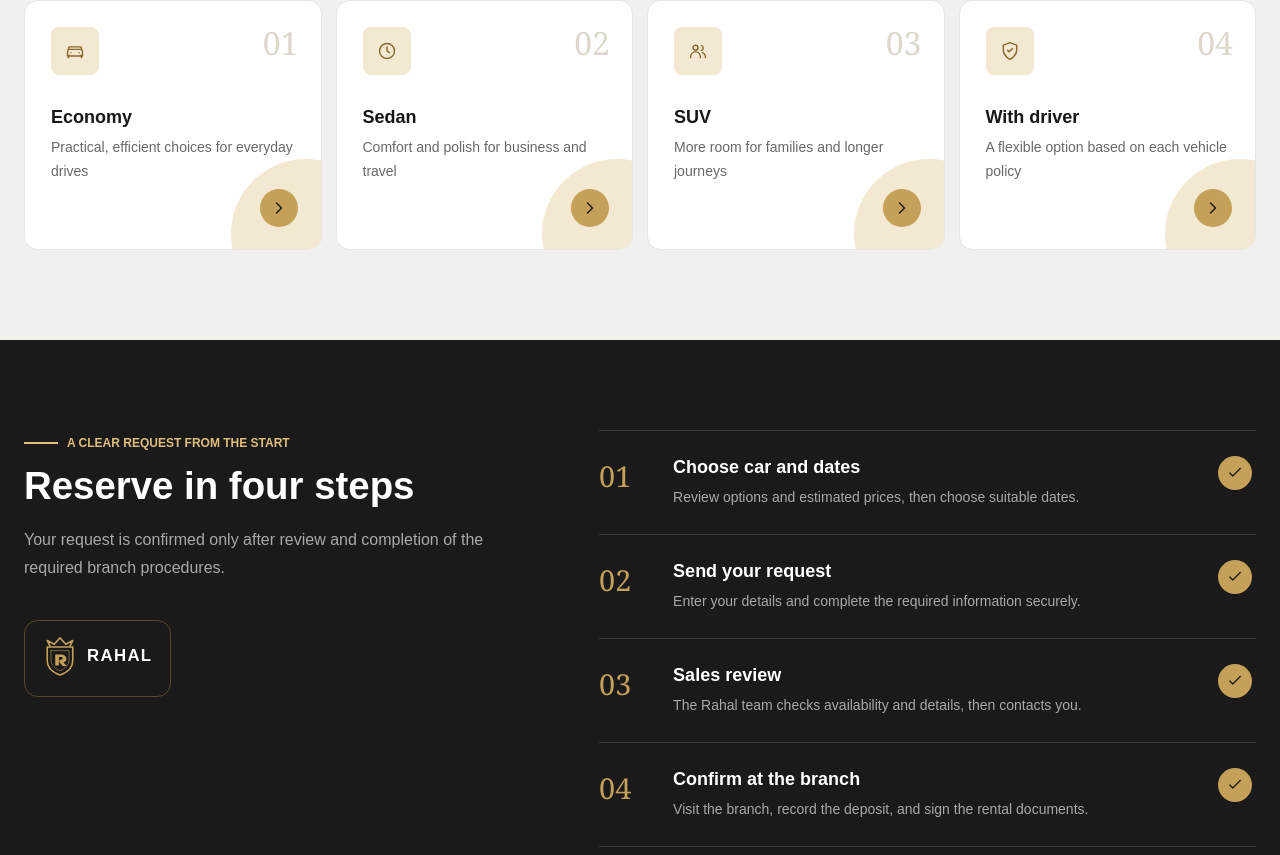
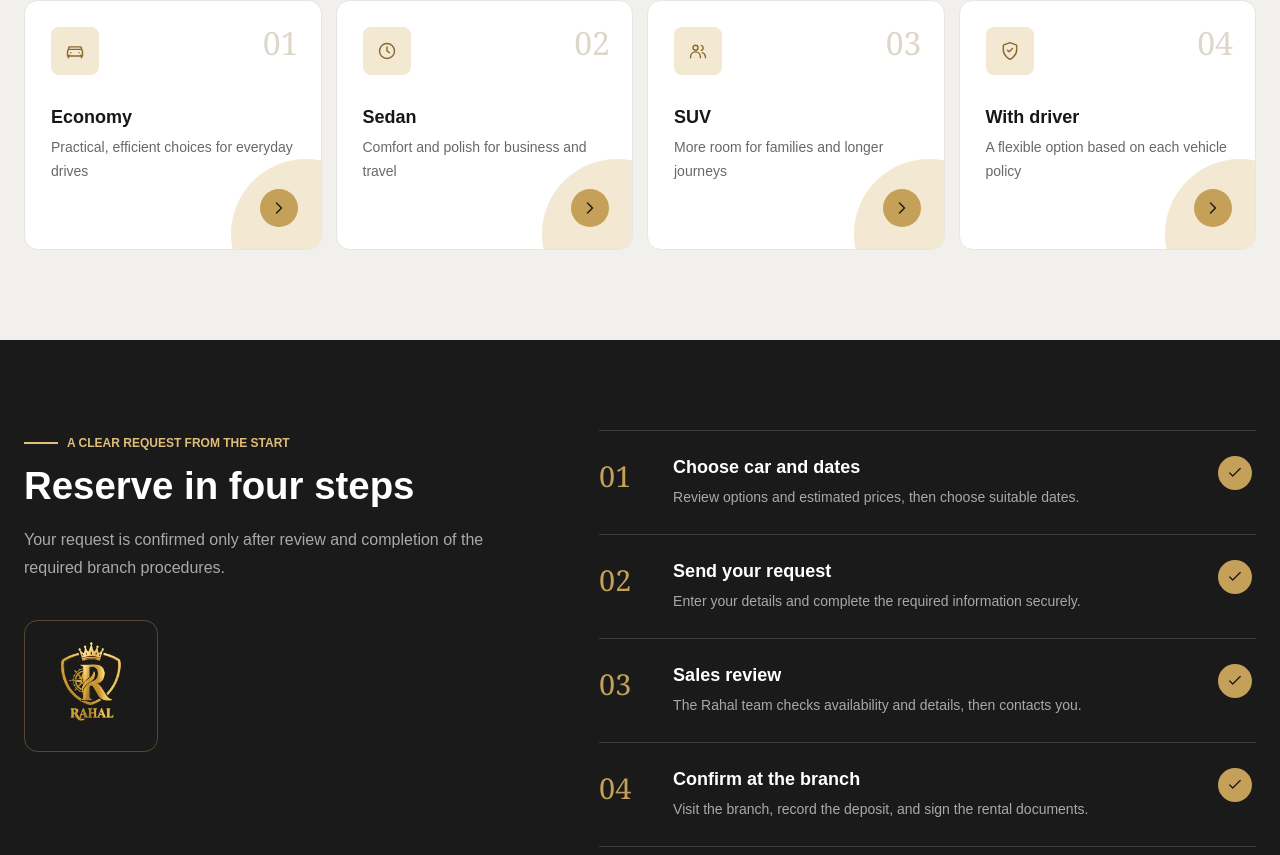
Before and after one commit to sasa221/RAHAL, a Next.js app in the folder apps/web/: page /en in a window 1280 px wide. Shown: the part 1867-2722 px from the top of the page. Built offline with nearby package versions, Linux system fonts and the light colour scheme.

Commit message:
fix: use official Rahal logo asset

```diff
--- a/apps/web/app/globals.css
+++ b/apps/web/app/globals.css
@@ -158,52 +158,19 @@ select {
 .rahal-logo {
   display: inline-flex;
   align-items: center;
-  gap: 10px;
 }
 
-.rahal-logo__mark {
-  width: 38px;
-  height: 47px;
-  overflow: visible;
+.rahal-logo__image {
+  display: block;
+  width: 78px;
+  height: 78px;
+  object-fit: contain;
+  filter: drop-shadow(0 3px 5px rgb(59 39 9 / 18%));
 }
 
-.rahal-logo__crown,
-.rahal-logo__shield,
-.rahal-logo__inner {
-  fill: none;
-  stroke: var(--color-gold);
-  stroke-linecap: round;
-  stroke-linejoin: round;
-}
-
-.rahal-logo__crown,
-.rahal-logo__shield {
-  stroke-width: 3;
-}
-
-.rahal-logo__inner {
-  stroke-width: 1.5;
-  opacity: 0.7;
-}
-
-.rahal-logo__letter {
-  fill: var(--color-gold);
-}
-
-.rahal-logo__word {
-  font-family: Arial, sans-serif;
-  font-size: 1.35rem;
-  font-weight: 900;
-  letter-spacing: 0.08em;
-}
-
-.rahal-logo--compact .rahal-logo__mark {
-  width: 34px;
-  height: 41px;
-}
-
-.rahal-logo--compact .rahal-logo__word {
-  font-size: 1.05rem;
+.rahal-logo--compact .rahal-logo__image {
+  width: 96px;
+  height: 96px;
 }
 
 .brand-tagline {
@@ -1184,13 +1151,9 @@ select {
     display: none;
   }
 
-  .rahal-logo__mark {
-    width: 32px;
-    height: 40px;
-  }
-
-  .rahal-logo__word {
-    font-size: 1.05rem;
+  .rahal-logo__image {
+    width: 64px;
+    height: 64px;
   }
 
   .hero {
--- a/apps/web/components/public-home.tsx
+++ b/apps/web/components/public-home.tsx
@@ -96,16 +96,14 @@ function Icon({ name, size = 20 }: { name: IconName; size?: number }) {
 export function RahalLogo({ compact = false }: { compact?: boolean }) {
   return (
     <span className={`rahal-logo${compact ? " rahal-logo--compact" : ""}`} aria-hidden="true">
-      <svg className="rahal-logo__mark" viewBox="0 0 64 76">
-        <path className="rahal-logo__crown" d="M13 18 8 8l13 7L32 3l11 12 13-7-5 10" />
-        <path className="rahal-logo__shield" d="M8 20h48v26c0 15-13 23-24 27C21 69 8 61 8 46V20Z" />
-        <path className="rahal-logo__inner" d="M15 27h34v18c0 10-8 16-17 20-9-4-17-10-17-20V27Z" />
-        <path
-          className="rahal-logo__letter"
-          d="M23 55V34h11c6 0 10 3 10 8 0 4-2 6-6 7l7 7h-8l-6-7v-5h3c2 0 3-1 3-3 0-1-1-2-3-2h-4v16Z"
-        />
-      </svg>
-      <span className="rahal-logo__word">RAHAL</span>
+      <Image
+        alt=""
+        className="rahal-logo__image"
+        height={compact ? 104 : 112}
+        priority={!compact}
+        src="/images/rahal-logo.png"
+        width={compact ? 104 : 112}
+      />
     </span>
   );
 }
```
Also changed, not shown: apps/web/public/images/rahal-logo.png (added), 1 other file (tests, documents, lock files or other folders).
